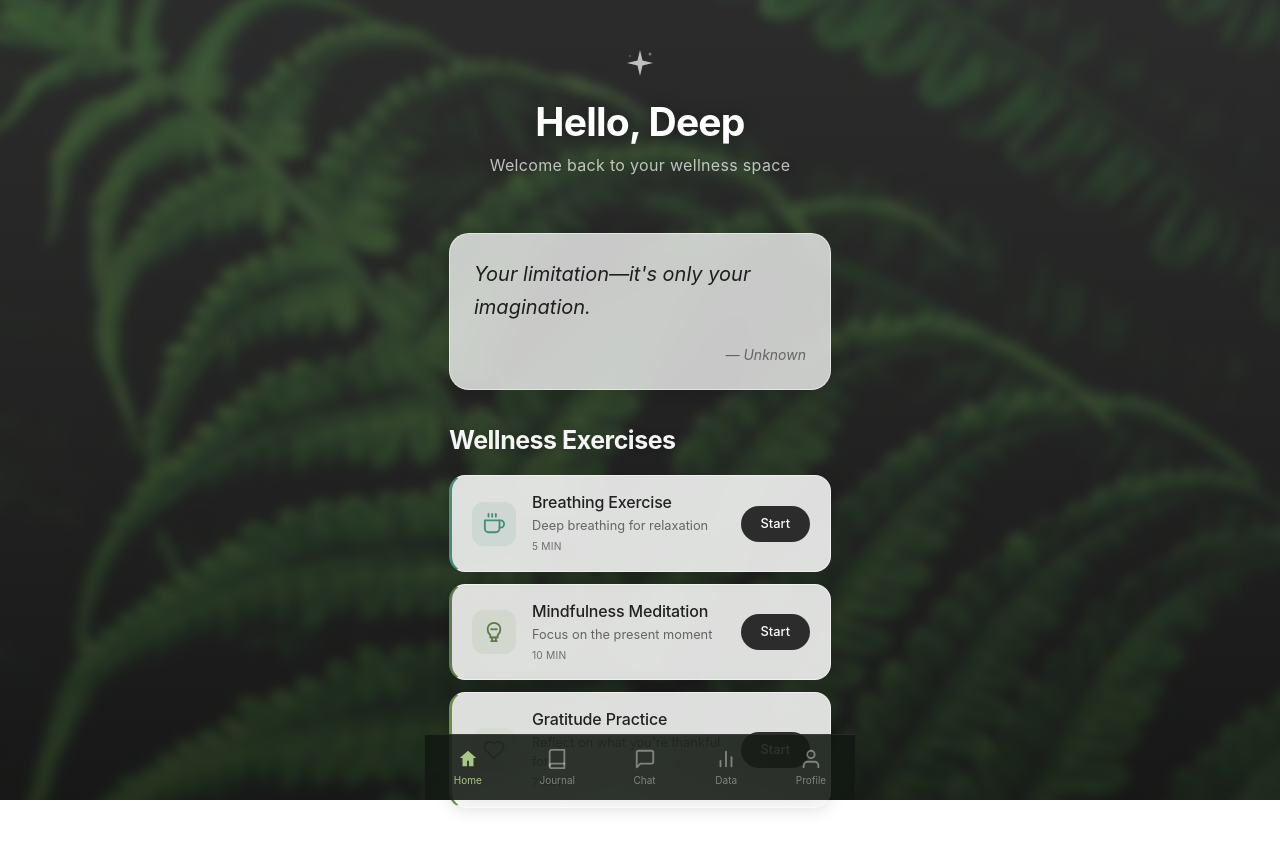
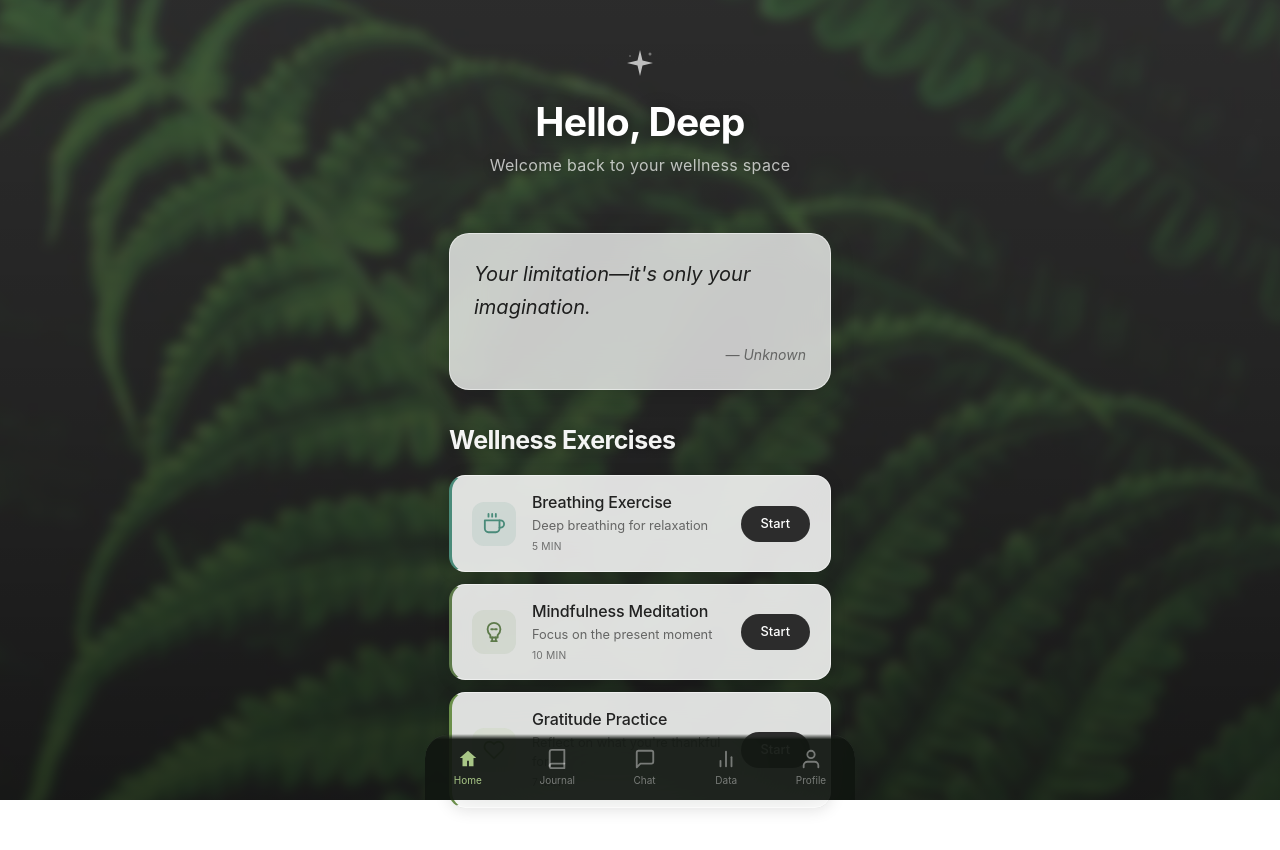
Before and after one commit to Gustavo-Galvao-e-Silva/Alleaf, a Next.js app in the folder src/client/: page / in a window 1280 px wide. Shown: the top 850 px of the page. Built offline with nearby package versions, Linux system fonts and the light colour scheme.

Commit message:
fix chat typing component size and add navbar effect

```diff
--- a/src/client/app/chat/page.module.css
+++ b/src/client/app/chat/page.module.css
@@ -110,13 +110,17 @@
   transform: translateX(-50%);
   width: 100%;
   max-width: 430px;
-  background: rgba(15, 20, 15, 0.85);
+  background: rgba(15, 20, 15, 0.92);
   backdrop-filter: blur(70px);
   -webkit-backdrop-filter: blur(70px);
   border-top: 1px solid rgba(255, 255, 255, 0.08);
+  border-radius: 24px 24px 0 0;
   padding: var(--space-2) 0;
   padding-bottom: max(var(--space-2), env(safe-area-inset-bottom));
   z-index: 100;
+  box-shadow: 0 -8px 32px rgba(0, 0, 0, 0.3);
+  mask-image: linear-gradient(to bottom, transparent 0%, black 8%, black 100%);
+  -webkit-mask-image: linear-gradient(to bottom, transparent 0%, black 8%, black 100%);
 }
 
 .navList {
--- a/src/client/app/journal/page.module.css
+++ b/src/client/app/journal/page.module.css
@@ -343,13 +343,17 @@
   transform: translateX(-50%);
   width: 100%;
   max-width: 430px;
-  background: rgba(15, 20, 15, 0.85);
+  background: rgba(15, 20, 15, 0.92);
   backdrop-filter: blur(70px);
   -webkit-backdrop-filter: blur(70px);
   border-top: 1px solid rgba(255, 255, 255, 0.08);
+  border-radius: 24px 24px 0 0;
   padding: var(--space-2) 0;
   padding-bottom: max(var(--space-2), env(safe-area-inset-bottom));
   z-index: 100;
+  box-shadow: 0 -8px 32px rgba(0, 0, 0, 0.3);
+  mask-image: linear-gradient(to bottom, transparent 0%, black 8%, black 100%);
+  -webkit-mask-image: linear-gradient(to bottom, transparent 0%, black 8%, black 100%);
 }
 
 .navList {
--- a/src/client/app/page.module.css
+++ b/src/client/app/page.module.css
@@ -252,13 +252,17 @@
   transform: translateX(-50%);
   width: 100%;
   max-width: 430px;
-  background: rgba(15, 20, 15, 0.85);
+  background: rgba(15, 20, 15, 0.92);
   backdrop-filter: blur(70px);
   -webkit-backdrop-filter: blur(70px);
   border-top: 1px solid rgba(255, 255, 255, 0.08);
+  border-radius: 24px 24px 0 0;
   padding: var(--space-2) 0;
   padding-bottom: max(var(--space-2), env(safe-area-inset-bottom));
   z-index: 100;
+  box-shadow: 0 -8px 32px rgba(0, 0, 0, 0.3);
+  mask-image: linear-gradient(to bottom, transparent 0%, black 8%, black 100%);
+  -webkit-mask-image: linear-gradient(to bottom, transparent 0%, black 8%, black 100%);
 }
 
 .navList {
--- a/src/client/components/assistant-ui/thread.jsx
+++ b/src/client/components/assistant-ui/thread.jsx
@@ -106,7 +106,7 @@ const Composer = () => {
       data-empty={isEmpty}
       data-running={isRunning}
     >
-      <div className="overflow-hidden rounded-[28px] bg-white shadow-sm ring-1 ring-black/[0.06] ring-inset transition-shadow focus-within:ring-black/[0.12]">
+      <div className="overflow-hidden rounded-[10px] bg-white shadow-sm ring-1 ring-black/[0.06] ring-inset transition-shadow focus-within:ring-black/[0.12]">
         <AuiIf condition={(s) => s.composer.attachments.length > 0}>
           <div className="flex flex-row flex-wrap gap-2 px-4 pt-3">
             <ComposerPrimitive.Attachments
```
